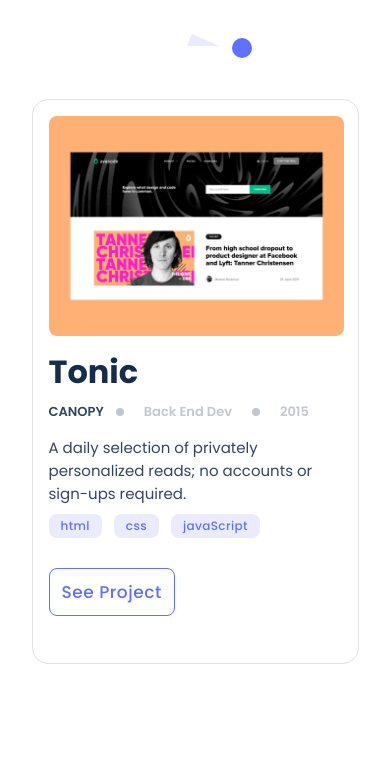
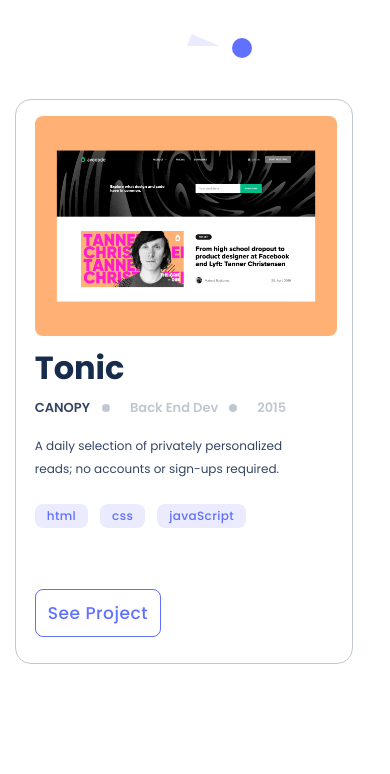
Before and after one commit to Metsanpeitto/Portfolio_1, a website with bundled scripts: page index.html in a window 390 px wide. Shown: the part 619-1393 px from the top of the page. Built offline with nearby package versions, Linux system fonts and the light colour scheme; files whose address does not match are found by name.

Commit message:
Add validation function and fix css errors related to responsiveness

```diff
--- a/index.html
+++ b/index.html
@@ -335,7 +335,7 @@
 
         <!-- Block 2/3 - Form -->
 
-        <form action="https://formspree.io/f/mwkaodba" method="post">
+        <form id="form" action="https://formspree.io/f/mwkaodba" method="post">
           <div>
             <input
               type="text"
@@ -395,5 +395,6 @@
     <script type="module" src="./js/portfolio_generator.js"></script>
     <script type="module" src="./js/modal_generator.js"></script>
     <script type="module" src="./js/modal_handler.js"></script>
+    <script src="./js/input_validation.js"></script>
   </body>
 </html>
--- /dev/null
+++ b/js/input_validation.js
@@ -0,0 +1,17 @@
+/**
+ *   This is the Input Validation function.
+ *   It checks that only lowercase is being typed into
+ *   the email input of the contact form.
+ */
+const contactForm = document.getElementById('form');
+const email = document.getElementById('email-address');
+const alertMessage = document.createElement('span');
+alertMessage.className = 'alert';
+alertMessage.textContent = 'The email can be only in lowercase';
+
+contactForm.addEventListener('submit', (e) => {
+  if (email.value.toLowerCase() !== email.value) {
+    e.preventDefault();
+    email.parentNode.insertBefore(alertMessage, email.nextSibling);
+  }
+});
--- a/scss/layout/_contact.scss
+++ b/scss/layout/_contact.scss
@@ -114,7 +114,7 @@
     grid-template-rows: 48px 48px 170px;
     grid-row-start: 2;
     grid-column-start: 2;
-    grid-row-gap: 12px;
+    grid-row-gap: 28px;
     top: 50px;
     order: 2;
     float: initial;
@@ -159,6 +159,12 @@
       &:hover {
         padding: 6px;
       }
+    }
+
+    span {
+      color: #ffb7b7;
+      position: relative;
+      top: 5%;
     }
 
     .input-message {
--- a/scss/layout/_works.scss
+++ b/scss/layout/_works.scss
@@ -24,23 +24,23 @@
 
   .box {
     display: flex;
-    width: 327px;
+    width: 90%;
     height: 565px;
     background: #fff;
-    margin: auto;
+    margin: 2%;
     margin-top: unset;
     margin-bottom: 80px;
     opacity: 1;
-    padding: 24px;
+    padding: 5%;
     position: relative;
     border-radius: 16px;
-    border: 1px solid #dfe1e6;
+    border: 1px solid $gray-light;
     overflow: hidden;
 
     /* block 1/2 - Image */
 
     .image {
-      width: 295px;
+      width: 90%;
       height: 220px;
       background-repeat: no-repeat;
       background-position: center center;
@@ -48,7 +48,6 @@
       opacity: 1;
       position: absolute;
       top: 16px;
-      left: 16px;
       border-top-left-radius: 8px;
       border-top-right-radius: 8px;
       border-bottom-left-radius: 8px;
@@ -59,18 +58,19 @@
     /* block 2/2 - Text */
 
     &__text {
-      width: 295px;
-      height: 288px;
+      width: 100%;
+      height: 60%;
       display: grid;
       opacity: 1;
-      position: absolute;
-      top: 248px;
-      left: 16px;
+      position: relative;
+      top: 225px;
+      margin-left: auto;
+      margin-right: auto;
       overflow: hidden;
     }
 
     .text {
-      width: 295px;
+      width: 100%;
       height: 80px;
       opacity: 1;
       position: relative;
@@ -97,6 +97,7 @@
         position: absolute;
         top: 48px;
         overflow: hidden;
+        width: 100%;
 
         .breadcrumb-1 {
           align-items: center;
@@ -124,7 +125,7 @@
           padding: 8px;
           opacity: 1;
           overflow: hidden;
-          margin-right: 12px;
+          margin-right: 1%;
 
           .breadcrumb-text {
             font-family: 'Poppins', sans-serif;
@@ -156,21 +157,25 @@
     }
 
     &__parraf {
-      width: 295px;
+      width: 95%;
       color: $blue-2;
       font-family: 'Poppins', sans-serif;
       font-weight: 400;
-      font-size: 15px;
+      font-size: 12px;
+      line-height: 23px;
       opacity: 1;
       text-align: left;
     }
 
     &__bubbles {
       display: flex;
-      height: 24px;
+      flex-wrap: wrap;
+      min-height: 63px;
       opacity: 1;
       overflow: hidden;
       padding-left: unset;
+      margin-top: 5%;
+      width: 90%;
 
       .bubble {
         min-width: max-content;
@@ -199,14 +204,14 @@
     }
 
     &__action {
-      width: 295px;
+      width: 100%;
       height: 72px;
       flex: none;
       order: 3;
       flex-grow: 0;
       padding: 12px;
       padding-left: unset;
-      margin-top: 10px;
+      margin-top: unset;
 
       .c-b-normal-button {
         top: unset;
@@ -233,6 +238,9 @@
       display: grid;
       grid-template-columns: 50% 50%;
       grid-column-gap: 23px;
+      padding: 24px;
+      margin-right: auto;
+      margin-left: auto;
 
       .image {
         position: relative;
@@ -258,7 +266,7 @@
         left: unset;
         padding: 24px;
         width: 100%;
-        height: max-content;
+        height: 100%;
 
         .text {
           height: 98px;
@@ -276,9 +284,11 @@
       &__parraf {
         width: 100%;
         max-width: 496px;
+        font-size: 16px;
       }
 
       &__bubbles {
+        align-items: center;
         width: 100%;
       }
 
```
Also changed, not shown: README.md, css/style.css, images/screenshot.png, 1 other file.
